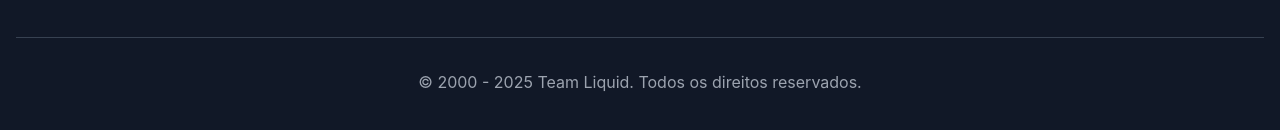
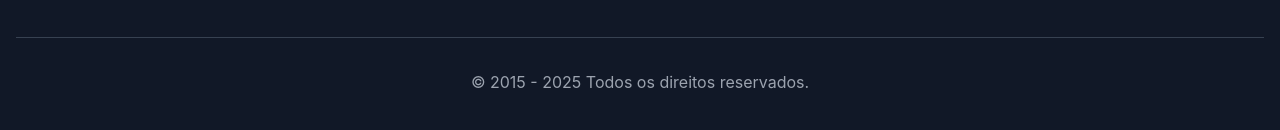
Before and after one commit to ruandd9/r6-services-web, a React (Create React App) app: page / in a window 1280 px wide. Shown: the part 5148-5278 px from the top of the page. Built offline with nearby package versions, Linux system fonts and the light colour scheme.

Commit message:
atualizacoes basicas no footer

```diff
--- a/src/components/Footer/Footer.tsx
+++ b/src/components/Footer/Footer.tsx
@@ -57,7 +57,7 @@
         </div>
         <div className="mt-12 border-t border-gray-700 pt-8">
           <p className="text-center text-gray-400">
-            © 2000 - {new Date().getFullYear()} Team Liquid. Todos os direitos reservados.
+            © 2015 - {new Date().getFullYear()} Todos os direitos reservados.
           </p>
         </div>
       </div>
```
